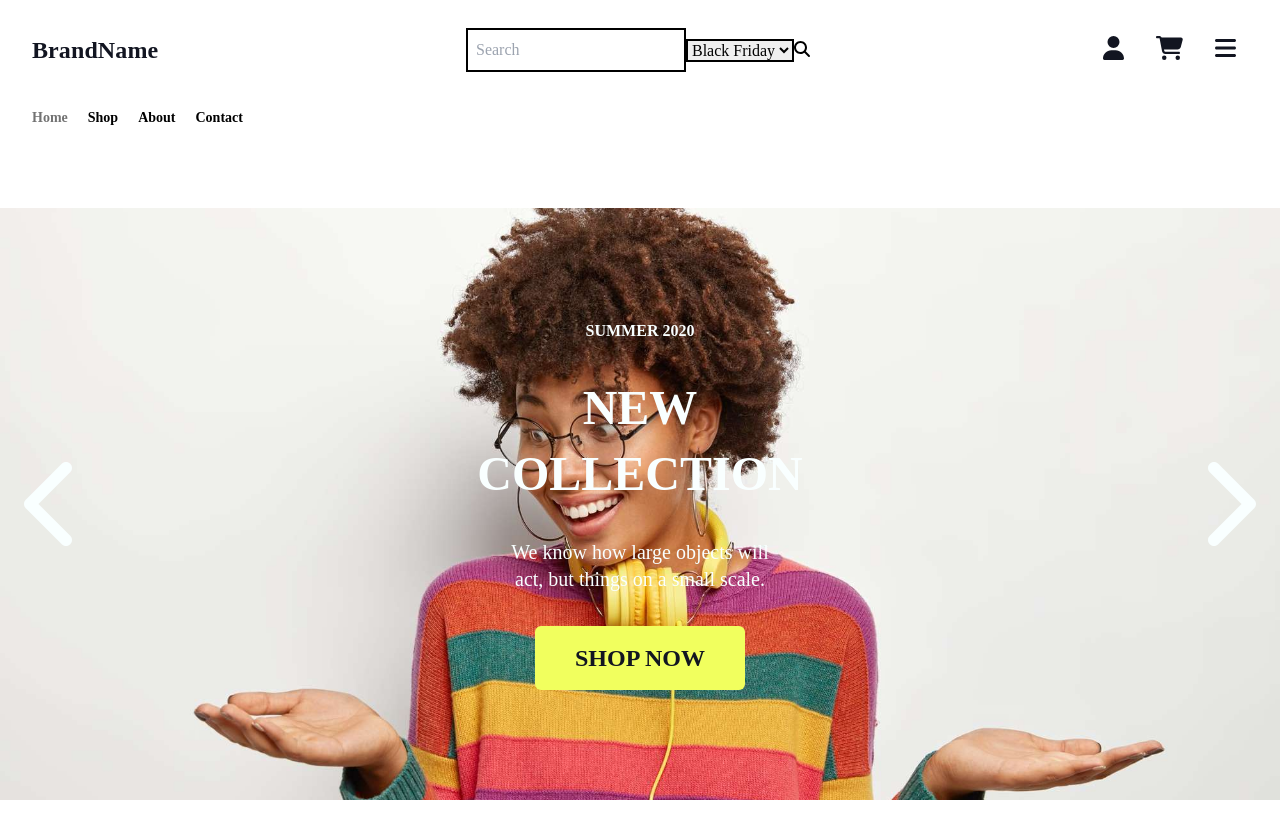
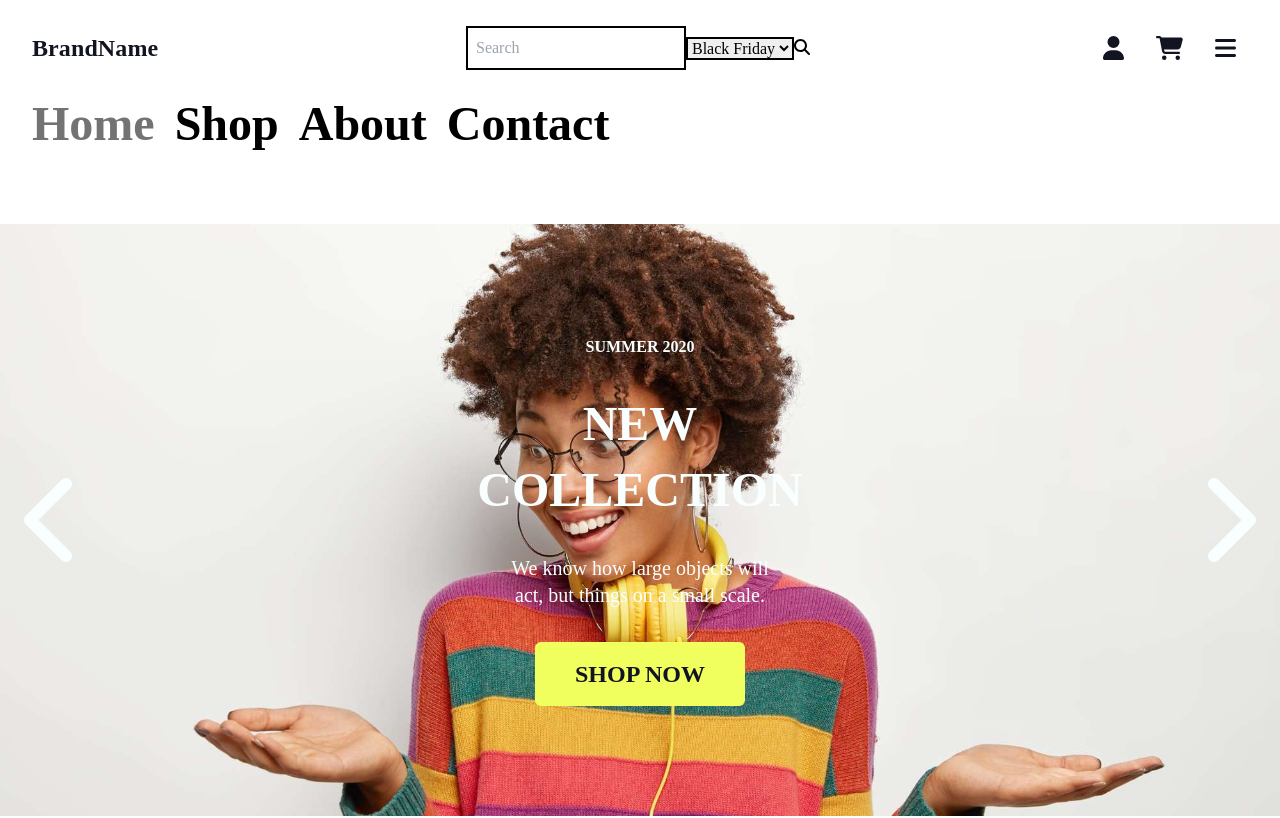
Before and after one commit to gkhns89/dotu-ecomm, a React (Vite) app: page / in a window 1280 px wide. Shown: the top 818 px of the page. Built offline with nearby package versions, Linux system fonts and the light colour scheme.

Commit message:
Some CSS fixes and document formatting T2: Home Page #2

```diff
--- a/src/index.css
+++ b/src/index.css
@@ -30,20 +30,21 @@
     @apply font-bold;
   }
 
-  footer a{
+  footer nav a {
     @apply text-sm;
     @apply font-bold;
     @apply text-txt-g;
   }
 
-
+  header nav a {
+    @apply text-5xl;
+    @apply leading-10;
+  }
 
   p {
     @apply text-sm;
     @apply tracking-[0.2px];
   }
-
-
 }
 .active {
   @apply text-txt-g;
--- a/src/layout/Footer.jsx
+++ b/src/layout/Footer.jsx
@@ -8,6 +8,11 @@ import {
 import { NavLink } from "react-router-dom";
 
 function Footer() {
+
+  const getYear = () => {
+    return new Date().getFullYear();
+  }
+
   return (
     <footer className="w-full flex flex-col justify-center items-center">
       <div aria-label="footer-container" className="flex flex-col flex-wrap sm:flex-row sm:px-48 max-w-60 sm:max-w-full py-20 gap-8 justify-center">
@@ -44,7 +49,7 @@ function Footer() {
           </nav>
         </div>
       </div>
-      <div className="flex w-full flex-col items-center bg-[#FAFAFA]"><span className="max-w-56 sm:max-w-full py-6 text-center text-sm font-bold tracking-[0.2px]">Made with ❤️ by Dotu. All Right Reserved &copy; 2024</span></div>
+      <div aria-label="footer-bottom" className="flex w-full flex-col items-center bg-[#FAFAFA]"><span className="max-w-56 sm:max-w-full py-6 text-center text-sm font-bold tracking-[0.2px]">Made with ❤️ by Dotu. All Right Reserved &copy; {getYear()}</span></div>
     </footer>
   );
 }
--- a/src/layout/Header.jsx
+++ b/src/layout/Header.jsx
@@ -1,4 +1,4 @@
-import React from 'react';
+import React from "react";
 import { FontAwesomeIcon } from "@fortawesome/react-fontawesome";
 import {
   faCartShopping,
@@ -10,21 +10,23 @@ import { Link, NavLink } from "react-router-dom";
 
 function Header() {
   return (
-    <header aria-label="header" className="min-w-[414px] max-w-[1280px] mx-8 my-6">
+    <header
+      aria-label="header"
+      className="min-w-[414px] max-w-[1280px] mx-8 my-6"
+    >
       <div
         aria-label="header-top"
         className="flex justify-between items-center"
       >
-      <Link to={"/"}><h1
+        <Link to={"/"}>
+          <h1
             aria-label="logo"
             className="min-w-[153px] font-bold leading-8 tracking-[0.1px] text-2xl text-txt-b"
           >
             BrandName
-      </h1></Link>
-      <div
-        aria-label="header-search"
-        className="sm:flex items-center hidden"
-      >
+          </h1>
+        </Link>
+        <div aria-label="header-search" className="sm:flex items-center hidden">
           <input
             type="text"
             placeholder="Search"
@@ -42,10 +44,10 @@ function Header() {
           aria-label="header-buttons"
           className="flex p-3 gap-8 justify-between"
         >
-       <Link to="/contact"> <FontAwesomeIcon
+          <FontAwesomeIcon
             icon={faUser}
             className="cursor-pointer text-2xl text-txt-b"
-        /></Link>
+          />
           <FontAwesomeIcon
             icon={faCartShopping}
             className="cursor-pointer text-2xl text-txt-b"
@@ -56,7 +58,10 @@ function Header() {
           />
         </div>
       </div>
-    <div aria-label="nav-search" className="flex flex-col gap-4 mt-12 sm:hidden">
+      <div
+        aria-label="nav-search"
+        className="flex flex-col gap-4 mt-12 sm:hidden"
+      >
         <input
           type="text"
           placeholder="Search"
@@ -70,15 +75,19 @@ function Header() {
           <FontAwesomeIcon icon={faSearch} />
         </button>
       </div>
-    <nav className="flex flex-col text-center gap-10 text-5xl leading-10 pt-14 sm:flex-row sm:text-sm sm:font-bold sm:pt-8 sm:gap-5">
-        <NavLink exact to="/">Home</NavLink>
+      <nav
+        aria-label="mobile-nav"
+        className="flex flex-col text-center gap-10 pt-14 sm:flex-row sm:text-sm sm:font-bold sm:pt-8 sm:gap-5"
+      >
+        <NavLink exact to="/">
+          Home
+        </NavLink>
         <NavLink to="/shop">Shop</NavLink>
         <NavLink to="/about">About</NavLink>
         <NavLink to="/contact">Contact</NavLink>
       </nav>
-
     </header>
-  )
+  );
 }
 
-export default Header
+export default Header;
```
Lines whose indentation alone changed are shown as unchanged.
